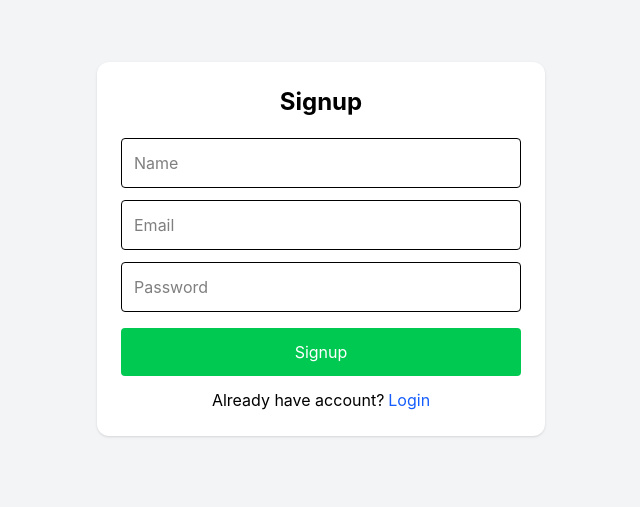
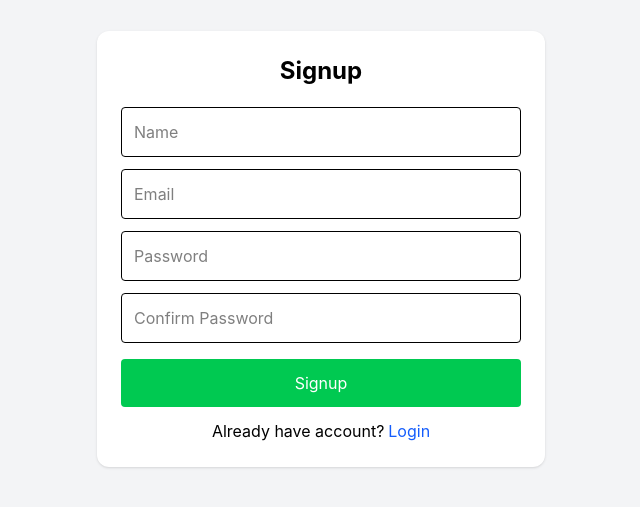
Before and after one commit to ANIKETPATIL0012/TaskManager, a React (Vite) app: page /signup in a window 1280 px wide. Shown: the part 151-658 px from the top of the page, without its empty margins (319-959 px from the left). Built offline with nearby package versions, Linux system fonts and the light colour scheme.

Commit message:
first commit

```diff
--- a/src/pages/Signup.jsx
+++ b/src/pages/Signup.jsx
@@ -1,3 +1,127 @@
+// import { useState } from "react";
+// import { useNavigate, Link } from "react-router-dom";
+
+// export default function Signup() {
+//   const navigate = useNavigate();
+
+//   const [formData, setFormData] = useState({
+//     name: "",
+//     email: "",
+//     password: "",
+//     confirmPassword: "",
+//   });
+
+//   const handleChange = (e) => {
+//     setFormData({
+//       ...formData,
+//       [e.target.name]: e.target.value,
+//     });
+//   };
+
+//   const handleSubmit = (e) => {
+//     e.preventDefault();
+
+//     if (
+//       !formData.name ||
+//       !formData.email ||
+//       !formData.password ||
+//       !formData.confirmPassword
+//     ) {
+//       alert("Please fill all fields");
+//       return;
+//     }
+
+//     if (formData.password !== formData.confirmPassword) {
+//       alert("Passwords do not match");
+//       return;
+//     }
+
+//     const users = JSON.parse(localStorage.getItem("users")) || [];
+
+//     const userExists = users.find((u) => u.email === formData.email);
+
+//     if (userExists) {
+//       alert("Email already registered");
+//       return;
+//     }
+
+//     const newUser = {
+//       id: Date.now(),
+//       name: formData.name,
+//       email: formData.email,
+//       password: formData.password,
+//     };
+
+//     users.push(newUser);
+
+//     localStorage.setItem("users", JSON.stringify(users));
+
+//     alert("Signup Successful");
+
+//     navigate("/");
+//   };
+
+//   return (
+//     <div className="h-screen flex justify-center items-center bg-gray-100">
+//       <form
+//         onSubmit={handleSubmit}
+//         className="bg-white p-6 rounded-xl shadow-lg w-96"
+//       >
+//         <h1 className="text-3xl font-bold mb-5 text-center">Signup</h1>
+
+//         <input
+//           type="text"
+//           name="name"
+//           placeholder="Name"
+//           className="w-full border p-2 mb-3 rounded"
+//           onChange={handleChange}
+//           required
+//         />
+
+//         <input
+//           type="email"
+//           name="email"
+//           placeholder="Email"
+//           className="w-full border p-2 mb-3 rounded"
+//           onChange={handleChange}
+//           required
+//         />
+
+//         <input
+//           type="password"
+//           name="password"
+//           placeholder="Password"
+//           className="w-full border p-2 mb-3 rounded"
+//           onChange={handleChange}
+//           required
+//         />
+
+//         <input
+//           type="password"
+//           name="confirmPassword"
+//           placeholder="Confirm Password"
+//           className="w-full border p-2 mb-3 rounded"
+//           onChange={handleChange}
+//           required
+//         />
+
+//         <button
+//           type="submit"
+//           className="w-full bg-green-500 text-white p-2 rounded"
+//         >
+//           Signup
+//         </button>
+
+//         <p className="mt-4 text-center">
+//           Already have an account?
+//           <Link to="/" className="text-blue-500 ml-1">
+//             Login
+//           </Link>
+//         </p>
+//       </form>
+//     </div>
+//   );
+// }
 import { useState } from "react";
 import { useNavigate, Link } from "react-router-dom";
 
@@ -8,6 +132,7 @@ export default function Signup() {
     name: "",
     email: "",
     password: "",
+    confirmPassword: "",
   });
 
   const handleChange = (e) => {
@@ -17,10 +142,19 @@ export default function Signup() {
   const handleSubmit = (e) => {
     e.preventDefault();
 
-    let users = JSON.parse(localStorage.getItem("users")) || [];
+    // check password match
+    if (form.password !== form.confirmPassword) {
+      alert("Passwords do not match");
+      return;
+    }
+
+    let users =
+      JSON.parse(localStorage.getItem("users")) || [];
 
     const exists = users.find(
-      (u) => u.email.toLowerCase() === form.email.toLowerCase(),
+      (u) =>
+        u.email.toLowerCase() ===
+        form.email.toLowerCase()
     );
 
     if (exists) {
@@ -30,12 +164,17 @@ export default function Signup() {
 
     const newUser = {
       id: Date.now(),
-      ...form,
+      name: form.name,
+      email: form.email,
+      password: form.password,
     };
 
     users.push(newUser);
 
-    localStorage.setItem("users", JSON.stringify(users));
+    localStorage.setItem(
+      "users",
+      JSON.stringify(users)
+    );
 
     alert("Signup successful");
     navigate("/");
@@ -47,13 +186,16 @@ export default function Signup() {
         onSubmit={handleSubmit}
         className="bg-white p-6 rounded-xl shadow w-full max-w-md"
       >
-        <h1 className="text-2xl font-bold mb-5 text-center">Signup</h1>
+        <h1 className="text-2xl font-bold mb-5 text-center">
+          Signup
+        </h1>
 
         <input
           name="name"
           placeholder="Name"
           className="w-full border p-3 mb-3 rounded"
           onChange={handleChange}
+          required
         />
 
         <input
@@ -61,14 +203,26 @@ export default function Signup() {
           placeholder="Email"
           className="w-full border p-3 mb-3 rounded"
           onChange={handleChange}
+          required
         />
 
         <input
           name="password"
           type="password"
           placeholder="Password"
+          className="w-full border p-3 mb-3 rounded"
+          onChange={handleChange}
+          required
+        />
+
+        {/* NEW FIELD */}
+        <input
+          name="confirmPassword"
+          type="password"
+          placeholder="Confirm Password"
           className="w-full border p-3 mb-4 rounded"
           onChange={handleChange}
+          required
         />
 
         <button className="w-full bg-green-500 text-white p-3 rounded">
```
